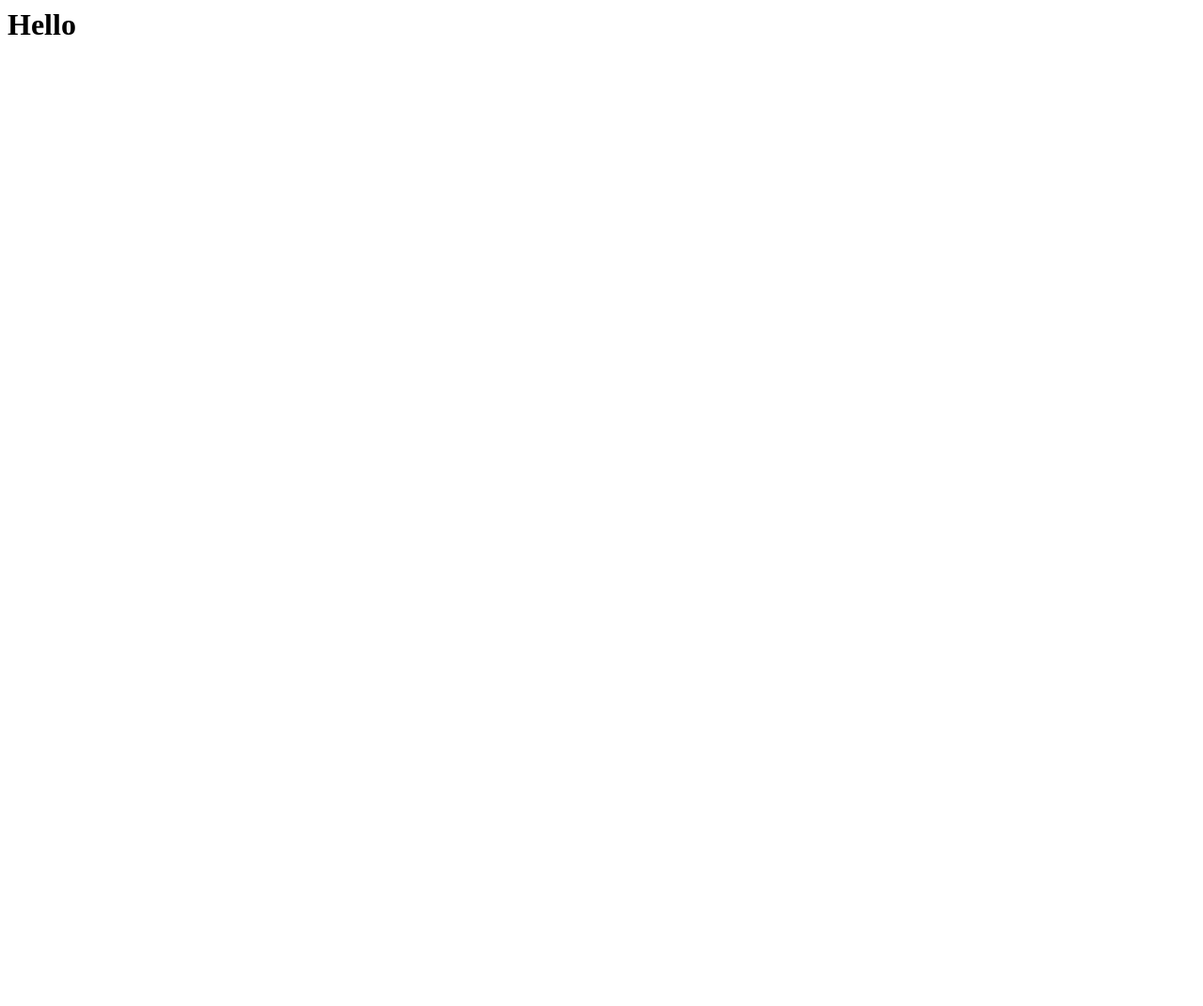
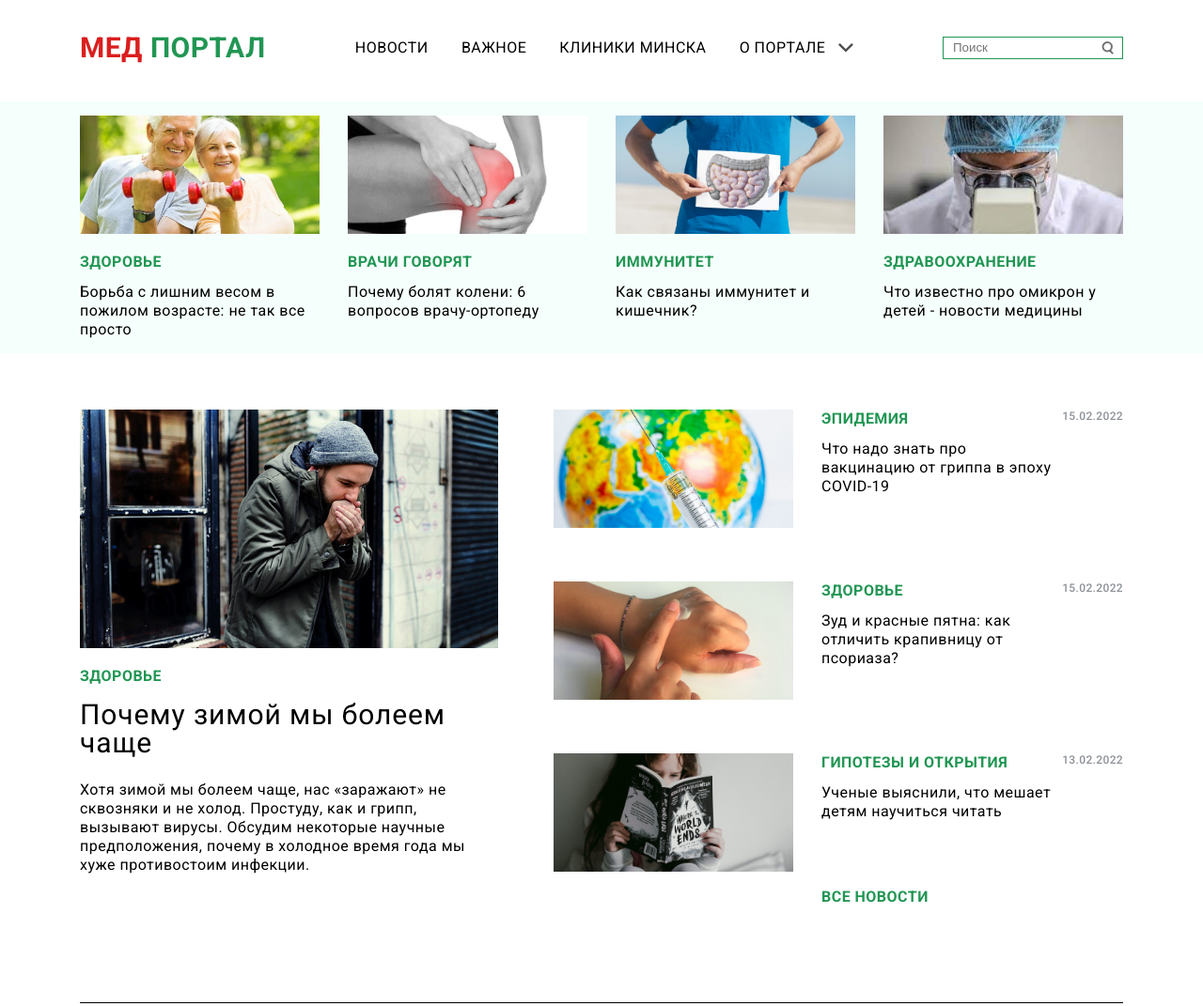
Before and after one commit to iburskiy/med-portal, a plain HTML site: page index.html in a window 1280 px wide. Shown: the whole page at 94% size. Before the commit the page ends 800 px from the top, so only its background shows below. Drawn offline with Linux system fonts and the light colour scheme.

Commit message:
add html changes, styles.css and styles.css.map

```diff
--- a/index.html
+++ b/index.html
@@ -1 +1,104 @@
-<h1>Hello</h1>
+<!DOCTYPE html>
+<html lang="en">
+<head>
+  <meta charset="UTF-8">
+  <title>MedPortal</title>
+  <link rel="stylesheet" href="./styles.css">
+</head>
+<body class="body">
+<div class="header body__header container">
+  <div class="logo">
+    <span class="logo__text_red">МЕД</span>
+    <span class="logo__text_green">ПОРТАЛ</span>
+  </div>
+  <div class="menu">
+    <div>НОВОСТИ</div>
+    <div>ВАЖНОЕ</div>
+    <div>КЛИНИКИ МИНСКА</div>
+    <div>О ПОРТАЛЕ &nbsp;
+      <svg width="16" height="10" viewBox="0 0 16 10" fill="none" xmlns="http://www.w3.org/2000/svg">
+        <path d="M14.1549 0L7.91659 6.23833L1.67825 0L-8.01086e-05 1.67833L7.91659 9.595L15.8333 1.67833L14.1549 0Z" fill="#4D4D4D"/>
+      </svg>
+    </div>
+  </div>
+  <div class="search">
+    <input type="text" class="search__input" placeholder="Поиск">
+    <div class="search__icon">
+      <svg width="24" height="24" viewBox="0 0 24 24" fill="none" xmlns="http://www.w3.org/2000/svg">
+        <path d="M11.2319 15.4928C13.8332 15.4928 15.942 13.384 15.942 10.7827C15.942 8.18131 13.8332 6.07251 11.2319 6.07251C8.63053 6.07251 6.52173 8.18131 6.52173 10.7827C6.52173 13.384 8.63053 15.4928 11.2319 15.4928Z" stroke="#373737" stroke-opacity="0.7" stroke-width="2" stroke-linecap="round" stroke-linejoin="round"/>
+        <path d="M16.6667 17.6666L14.4928 15.4927" stroke="#373737" stroke-opacity="0.7" stroke-width="2" stroke-linecap="round" stroke-linejoin="round"/>
+      </svg>
+    </div>
+  </div>
+</div>
+<div class="container-full body__news-in-line">
+  <div class="news-in-line container">
+    <div class="news-in-line__item">
+      <img src="./images/news-top1.jpeg" alt="" class="news-in-line__image">
+      <div class="news-in-line__category">ЗДОРОВЬЕ</div>
+      <div class="news-in-line__title">Борьба с лишним весом в пожилом возрасте: не так все просто</div>
+    </div>
+    <div class="news-in-line__item">
+      <img src="./images/news-top2.jpeg" alt="" class="news-in-line__image">
+      <div class="news-in-line__category">ВРАЧИ ГОВОРЯТ</div>
+      <div class="news-in-line__title">Почему болят колени: 6 вопросов врачу-ортопеду</div>
+    </div>
+    <div class="news-in-line__item">
+      <img src="./images/news-top3.jpeg" alt="" class="news-in-line__image">
+      <div class="news-in-line__category">ИММУНИТЕТ</div>
+      <div class="news-in-line__title">Как связаны иммунитет и кишечник?</div>
+    </div>
+    <div class="news-in-line__item">
+      <img src="./images/news-top4.jpeg" alt="" class="news-in-line__image">
+      <div class="news-in-line__category">ЗДРАВООХРАНЕНИЕ</div>
+      <div class="news-in-line__title">Что известно про омикрон у детей - новости медицины</div>
+    </div>
+  </div>
+</div>
+<div class="news body__news container">
+  <div class="primary-news">
+    <img src="./images/news-primary.jpeg" alt="" class="primary-news__image">
+    <div class="primary-news__category">ЗДОРОВЬЕ</div>
+    <div class="primary-news__title">Почему зимой мы болеем чаще</div>
+    <div class="primary-news__description">Хотя зимой мы болеем чаще, нас «заражают»
+      не сквозняки и не холод. Простуду, как и грипп, вызывают вирусы.
+      Обсудим некоторые научные предположения, почему в холодное время года мы хуже противостоим инфекции.
+    </div>
+  </div>
+  <div class="secondary-news">
+    <div class="secondary-news__item">
+      <img src="./images/news-secondary1.jpeg" alt="" class="secondary-news__image">
+      <div class="secondary-news__text">
+        <div class="secondary-news__category">ЭПИДЕМИЯ</div>
+        <div class="secondary-news__title">Что надо знать про вакцинацию от гриппа в эпоху COVID-19</div>
+      </div>
+      <div class="secondary-news__date">15.02.2022</div>
+    </div>
+    <div class="secondary-news__item">
+      <img src="./images/news-secondary2.jpeg" alt="" class="secondary-news__image">
+      <div class="secondary-news__text">
+        <div class="secondary-news__category">ЗДОРОВЬЕ</div>
+        <div class="secondary-news__title">Зуд и красные пятна: как отличить крапивницу от псориаза?</div>
+      </div>
+      <div class="secondary-news__date">15.02.2022</div>
+    </div>
+    <div class="secondary-news__item">
+      <img src="./images/news-secondary3.jpeg" alt="" class="secondary-news__image">
+      <div class="secondary-news__text">
+        <div class="secondary-news__category">ГИПОТЕЗЫ И ОТКРЫТИЯ</div>
+        <div class="secondary-news__title">Ученые выяснили, что мешает детям научиться читать</div>
+      </div>
+      <div class="secondary-news__date">13.02.2022</div>
+    </div>
+    <div class="secondary-news__item">
+      <div class="secondary-news__empty-space"></div>
+      <div class="secondary-news__text">
+        <div class="secondary-news__category">ВСЕ НОВОСТИ</div>
+      </div>
+    </div>
+  </div>
+</div>
+<div class="border container"></div>
+
+</body>
+</html>
--- /dev/null
+++ b/styles.css
@@ -0,0 +1,233 @@
+/* http://meyerweb.com/eric/tools/css/reset/
+   v2.0 | 20110126
+   License: none (public domain)
+*/
+@import url("https://fonts.googleapis.com/css2?family=Roboto:wght@400;500;700&display=swap");
+html, body, div, span, applet, object, iframe,
+h1, h2, h3, h4, h5, h6, p, blockquote, pre,
+a, abbr, acronym, address, big, cite, code,
+del, dfn, em, img, ins, kbd, q, s, samp,
+small, strike, strong, sub, sup, tt, var,
+b, u, i, center,
+dl, dt, dd, ol, ul, li,
+fieldset, form, label, legend,
+table, caption, tbody, tfoot, thead, tr, th, td,
+article, aside, canvas, details, embed,
+figure, figcaption, footer, header, hgroup,
+menu, nav, output, ruby, section, summary,
+time, mark, audio, video {
+  margin: 0;
+  padding: 0;
+  border: 0;
+  font-size: 100%;
+  font: inherit;
+  vertical-align: baseline;
+}
+
+/* HTML5 display-role reset for older browsers */
+article, aside, details, figcaption, figure,
+footer, header, hgroup, menu, nav, section {
+  display: block;
+}
+
+body {
+  line-height: 1;
+}
+
+ol, ul {
+  list-style: none;
+}
+
+blockquote, q {
+  quotes: none;
+}
+
+blockquote:before, blockquote:after,
+q:before, q:after {
+  content: "";
+  content: none;
+}
+
+table {
+  border-collapse: collapse;
+  border-spacing: 0;
+}
+
+body {
+  font-family: "Roboto", sans-serif;
+  line-height: 20px;
+  letter-spacing: 0.03em;
+}
+
+.container {
+  width: 1110px;
+  margin: 0 auto;
+}
+
+.container-full {
+  background-color: #F5FFFC;
+  padding: 15px 0;
+}
+
+.body__header {
+  margin-top: 33px;
+}
+.body__news-in-line {
+  margin-top: 40px;
+}
+.body__news {
+  margin-top: 60px;
+}
+
+.header {
+  display: flex;
+  justify-content: space-between;
+  align-items: center;
+}
+
+.logo {
+  font-weight: 700;
+  font-size: 30px;
+  line-height: 35px;
+}
+.logo__text_red {
+  color: #DB1E1E;
+}
+.logo__text_green {
+  color: #219653;
+}
+
+.menu {
+  display: flex;
+  justify-content: space-between;
+  min-width: 530px;
+}
+
+.search {
+  position: relative;
+}
+.search__input {
+  width: 192px;
+  height: 24px;
+  box-sizing: border-box;
+  padding: 0 24px 0 10px;
+  border: 1px solid #219653;
+}
+.search__icon {
+  position: absolute;
+  top: 0;
+  right: 4px;
+}
+
+.news-in-line {
+  display: flex;
+  justify-content: space-between;
+  font-size: 16px;
+}
+.news-in-line__item {
+  width: 255px;
+}
+.news-in-line__image {
+  display: block;
+  width: 255px;
+  height: 126px;
+  object-fit: cover;
+}
+.news-in-line__category {
+  color: #219653;
+  margin: 20px 0 12px 0;
+  font-weight: 700;
+}
+.news-in-line__title {
+  font-weight: 400;
+}
+
+.news {
+  display: flex;
+  justify-content: space-between;
+  font-size: 16px;
+}
+
+.primary-news {
+  width: 445px;
+}
+.primary-news__image {
+  display: block;
+  width: 445px;
+  height: 254px;
+  object-fit: cover;
+}
+.primary-news__category {
+  color: #219653;
+  margin: 20px 0 12px 0;
+  font-weight: 700;
+  margin-bottom: 16px;
+}
+.primary-news__title {
+  font-weight: 400;
+  font-size: 30px;
+  line-height: 30px;
+  letter-spacing: 0.03em;
+}
+.primary-news__description {
+  margin-top: 25px;
+  font-weight: 400;
+  font-size: 16px;
+  line-height: 20px;
+  letter-spacing: 0.03em;
+}
+
+.secondary-news {
+  width: 606px;
+}
+.secondary-news__item {
+  display: flex;
+  justify-content: space-between;
+}
+.secondary-news__item:first-child {
+  margin-top: 0;
+}
+.secondary-news__item:not(:first-child) {
+  margin-top: 57px;
+}
+.secondary-news__item:last-child {
+  margin-top: 17px;
+}
+.secondary-news__image {
+  width: 255px;
+  display: block;
+  height: 126px;
+  object-fit: cover;
+}
+.secondary-news__text {
+  flex: 1;
+  margin-left: 30px;
+}
+.secondary-news__category {
+  color: #219653;
+  margin: 20px 0 12px 0;
+  font-weight: 700;
+  margin-top: 0;
+}
+.secondary-news__title {
+  font-weight: 400;
+}
+.secondary-news__date {
+  font-weight: 500;
+  font-size: 12px;
+  line-height: 14px;
+  letter-spacing: 0.03em;
+  color: #8B9096;
+}
+.secondary-news__empty-space {
+  width: 255px;
+}
+
+.border {
+  margin-top: 90px;
+  margin-bottom: 90px;
+  height: 1px;
+  background-color: black;
+}
+
+/*# sourceMappingURL=styles.css.map */
```
Also changed, not shown: 1 other file.
